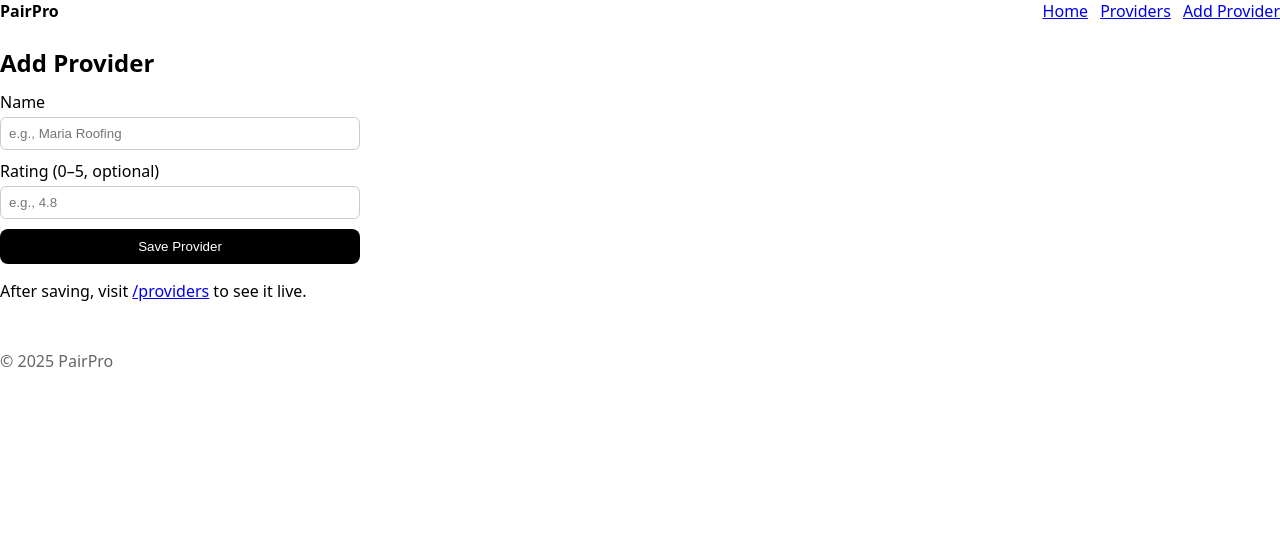
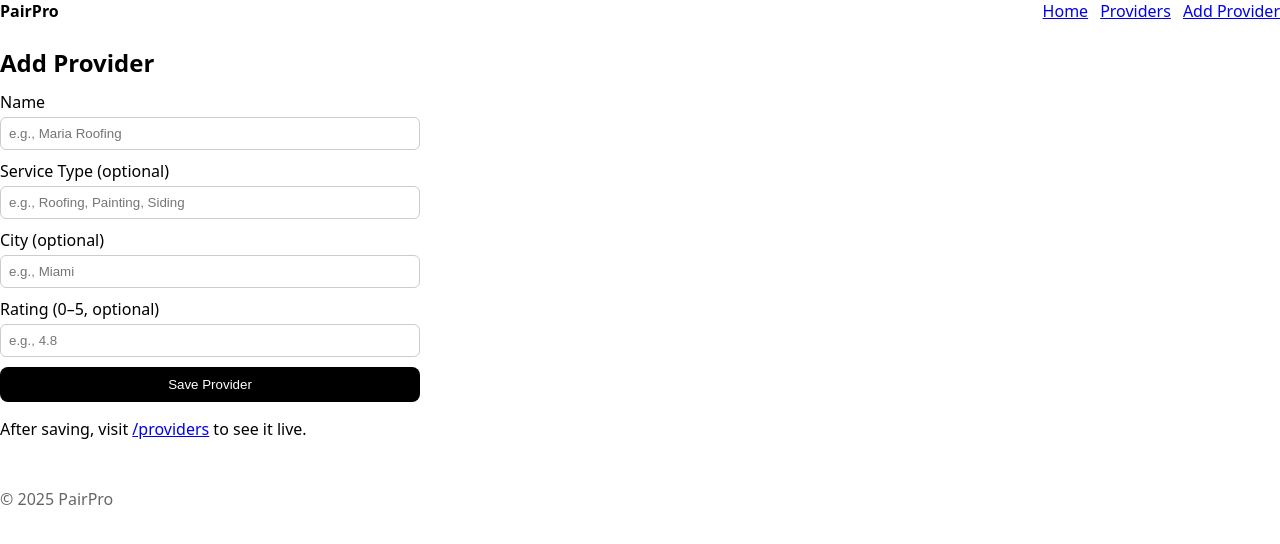
Before and after one commit to ProPairApp/pairpro-frontend, a Next.js app: page /providers/new in a window 1280 px wide. Shown: the top 544 px of the page. Built offline with nearby package versions, Linux system fonts and the light colour scheme.

Commit message:
Update page.tsx

```diff
--- a/app/providers/new/page.tsx
+++ b/app/providers/new/page.tsx
@@ -4,24 +4,28 @@ import { useState } from "react";
 
 export default function NewProviderPage() {
   const [name, setName] = useState("");
-  const [rating, setRating] = useState<string>(""); // keep as string for input
+  const [rating, setRating] = useState<string>("");
+  const [serviceType, setServiceType] = useState("");
+  const [city, setCity] = useState("");
 
   async function handleSubmit(e: React.FormEvent) {
     e.preventDefault();
 
-    // simple validation
     if (!name.trim()) {
       alert("Please enter a provider name.");
       return;
     }
 
+    // Build the request body with snake_case keys the backend expects
+    const body: any = {
+      name: name.trim(),
+    };
+    if (rating !== "") body.rating = Number(rating);
+    if (serviceType.trim() !== "") body.service_type = serviceType.trim();
+    if (city.trim() !== "") body.city = city.trim();
+
+    // Send to your backend
     const base = process.env.NEXT_PUBLIC_API_URL!;
-    const body = {
-      name: name.trim(),
-      // if rating is blank, send nothing; else send a number
-      ...(rating !== "" ? { rating: Number(rating) } : {})
-    };
-
     const res = await fetch(`${base}/providers`, {
       method: "POST",
       headers: { "Content-Type": "application/json" },
@@ -32,6 +36,8 @@ export default function NewProviderPage() {
       alert("Provider saved!");
       setName("");
       setRating("");
+      setServiceType("");
+      setCity("");
     } else {
       const msg = await res.text();
       alert("Failed to save provider: " + msg);
@@ -41,7 +47,7 @@ export default function NewProviderPage() {
   return (
     <main>
       <h1 style={{ fontSize: 24, marginBottom: 12 }}>Add Provider</h1>
-      <form onSubmit={handleSubmit} style={{ display: "grid", gap: 10, maxWidth: 360 }}>
+      <form onSubmit={handleSubmit} style={{ display: "grid", gap: 10, maxWidth: 420 }}>
         <label style={{ display: "grid", gap: 4 }}>
           Name
           <input
@@ -49,6 +55,26 @@ export default function NewProviderPage() {
             onChange={(e) => setName(e.target.value)}
             placeholder="e.g., Maria Roofing"
             required
+            style={{ padding: 8, border: "1px solid #ccc", borderRadius: 6 }}
+          />
+        </label>
+
+        <label style={{ display: "grid", gap: 4 }}>
+          Service Type (optional)
+          <input
+            value={serviceType}
+            onChange={(e) => setServiceType(e.target.value)}
+            placeholder="e.g., Roofing, Painting, Siding"
+            style={{ padding: 8, border: "1px solid #ccc", borderRadius: 6 }}
+          />
+        </label>
+
+        <label style={{ display: "grid", gap: 4 }}>
+          City (optional)
+          <input
+            value={city}
+            onChange={(e) => setCity(e.target.value)}
+            placeholder="e.g., Miami"
             style={{ padding: 8, border: "1px solid #ccc", borderRadius: 6 }}
           />
         </label>
@@ -81,6 +107,7 @@ export default function NewProviderPage() {
           Save Provider
         </button>
       </form>
+
       <p style={{ marginTop: 16 }}>
         After saving, visit <a href="/providers">/providers</a> to see it live.
       </p>
```
